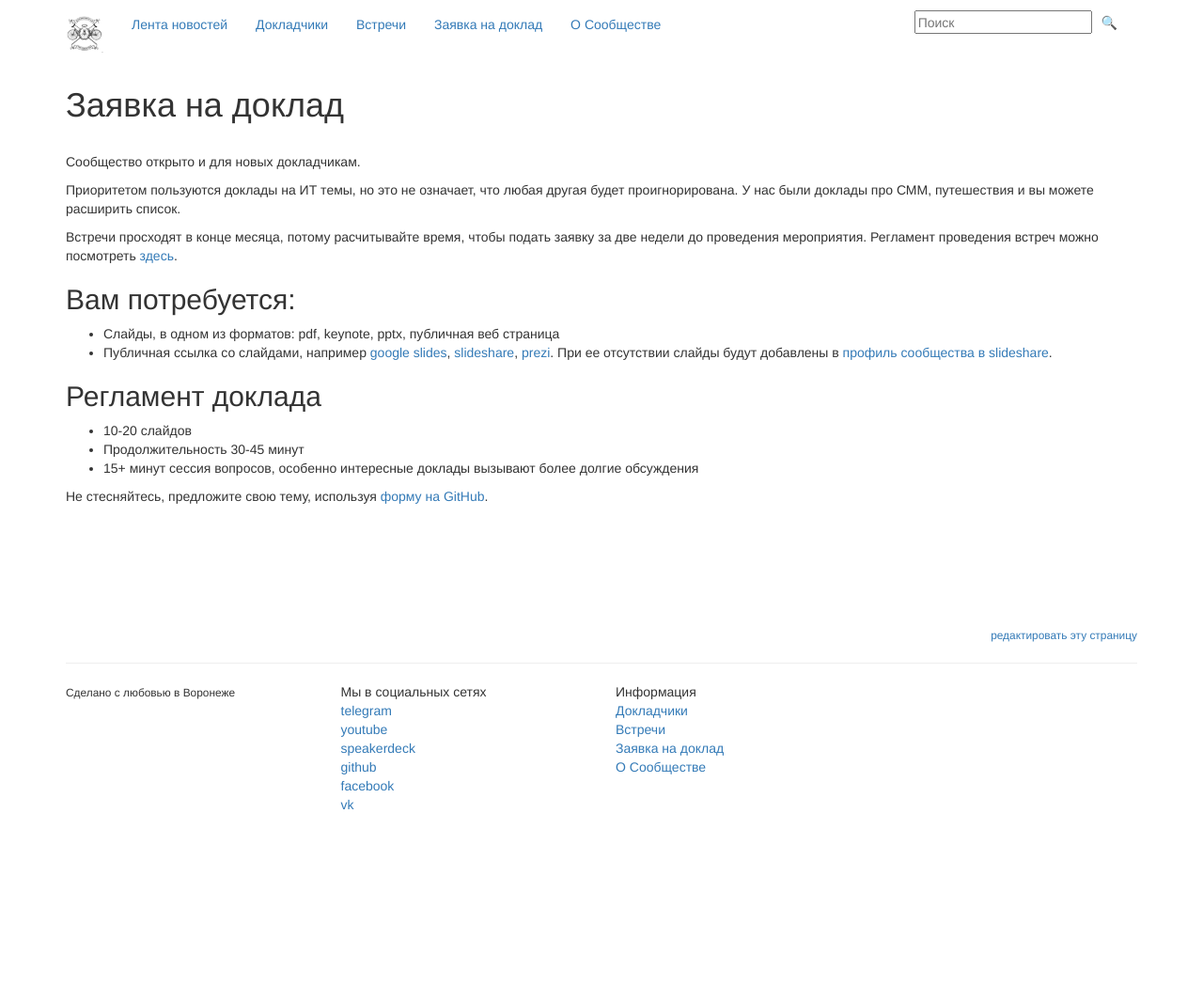
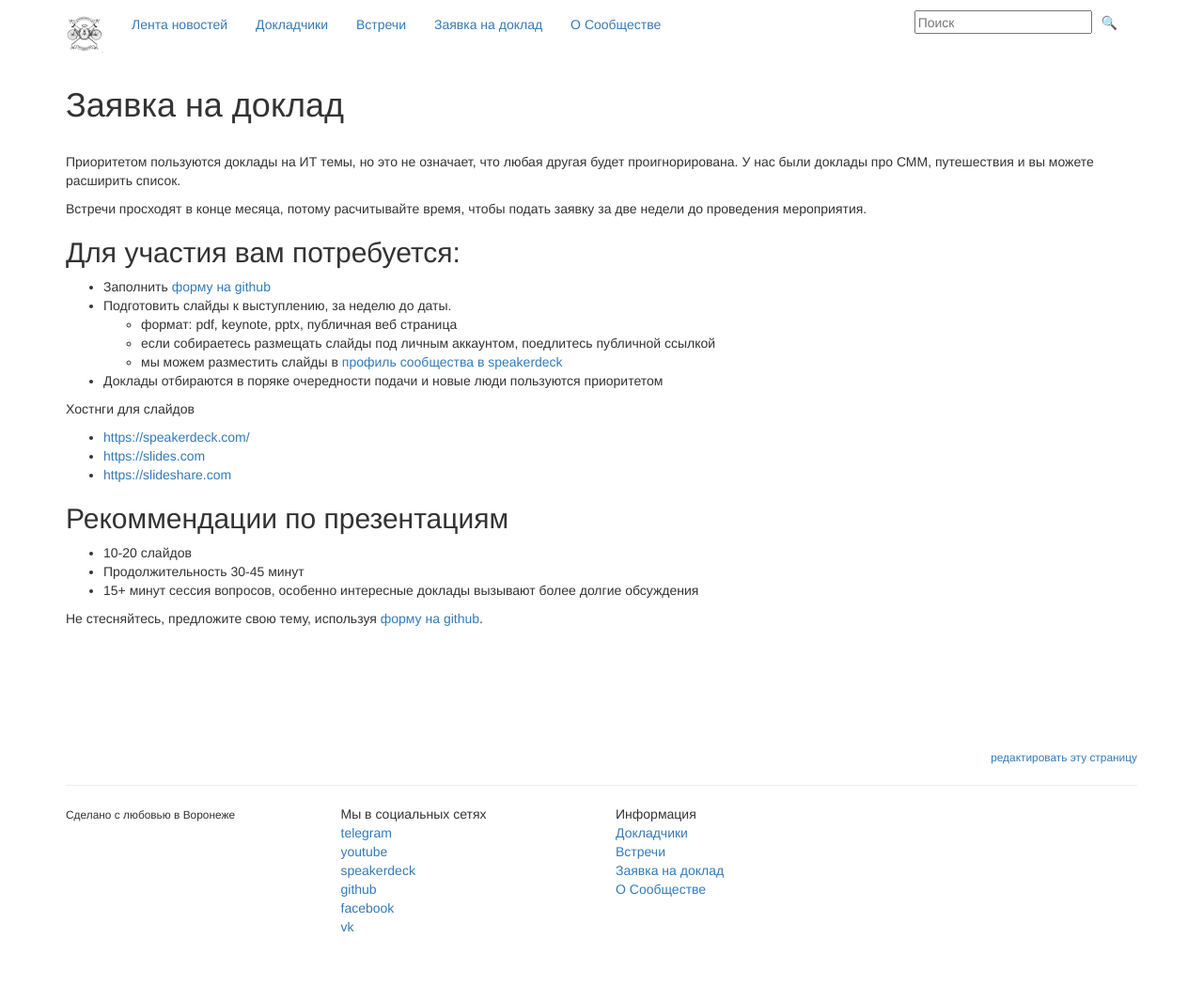
Before and after one commit to deeprefactoring/deeprefactoring.github.io, a Jekyll site: the page built from submit-paper.md, in a window 1280 px wide. Shown: the whole page at 94% size. Built offline with Jekyll 4.4.1, drawn with Linux system fonts in a browser that asks for light colours; nearby versions of some CDN libraries; before the commit the page ends 935 px from its top, so only the background shows below that.

Commit message:
Update submit-paper.md

```diff
--- a/submit-paper.md
+++ b/submit-paper.md
@@ -4,32 +4,33 @@ title: Заявка на доклад
 permalink: /submit-paper/
 ---
 
-Сообщество открыто и для новых докладчикам.
-
 Приоритетом пользуются доклады на ИТ темы, но это не означает, что любая другая
 будет проигнорирована. У нас были доклады про СММ, путешествия и вы можете
 расширить список.
 
 Встречи просходят в конце месяца, потому расчитывайте время, чтобы подать заявку
-за две недели до проведения мероприятия. Регламент проведения встреч можно посмотреть
-[здесь](/#).
+за две недели до проведения мероприятия.
 
-## Вам потребуется:
+## Для участия вам потребуется:
 
-* Слайды, в одном из форматов: pdf, keynote, pptx, публичная веб страница
-* Публичная ссылка со слайдами, например
-[google slides](https://www.google.ru/slides/about/),
-[slideshare](http://slideshare.com),
-[prezi](https://prezi.com/).
-При ее отсутствии слайды будут добавлены в [профиль сообщества в slideshare](https://www.slideshare.net/deeprefactoring).
+* Заполнить [форму на github](https://github.com/deeprefactoring/deeprefactoring.github.io/issues/new)
+* Подготовить слайды к выступлению, за неделю до даты.
+   * формат: pdf, keynote, pptx, публичная веб страница
+   * если собираетесь размещать слайды под личным аккаунтом, поедлитесь публичной ссылкой
+   * мы можем разместить слайды в [профиль сообщества в speakerdeck](https://speakerdeck.com/deeprefactoring)
+* Доклады отбираются в поряке очередности подачи и новые люди пользуются приоритетом
 
-## Регламент доклада
+Хостнги для слайдов
+* [https://speakerdeck.com/](https://speakerdeck.com/)
+* [https://slides.com](https://slides.com)
+* [https://slideshare.com](https://slideshare.com)
+
+## Рекоммендации по презентациям
 
 * 10-20 слайдов
 * Продолжительность 30-45 минут
-* 15+ минут сессия вопросов, особенно интересные доклады вызывают более долгие
-обсуждения
+* 15+ минут сессия вопросов, особенно интересные доклады вызывают более долгие обсуждения
 
 
 Не стесняйтесь, предложите свою тему, используя
-[форму на GitHub](https://github.com/deeprefactoring/deeprefactoring.github.io/issues/new).
+[форму на github](https://github.com/deeprefactoring/deeprefactoring.github.io/issues/new).
```
